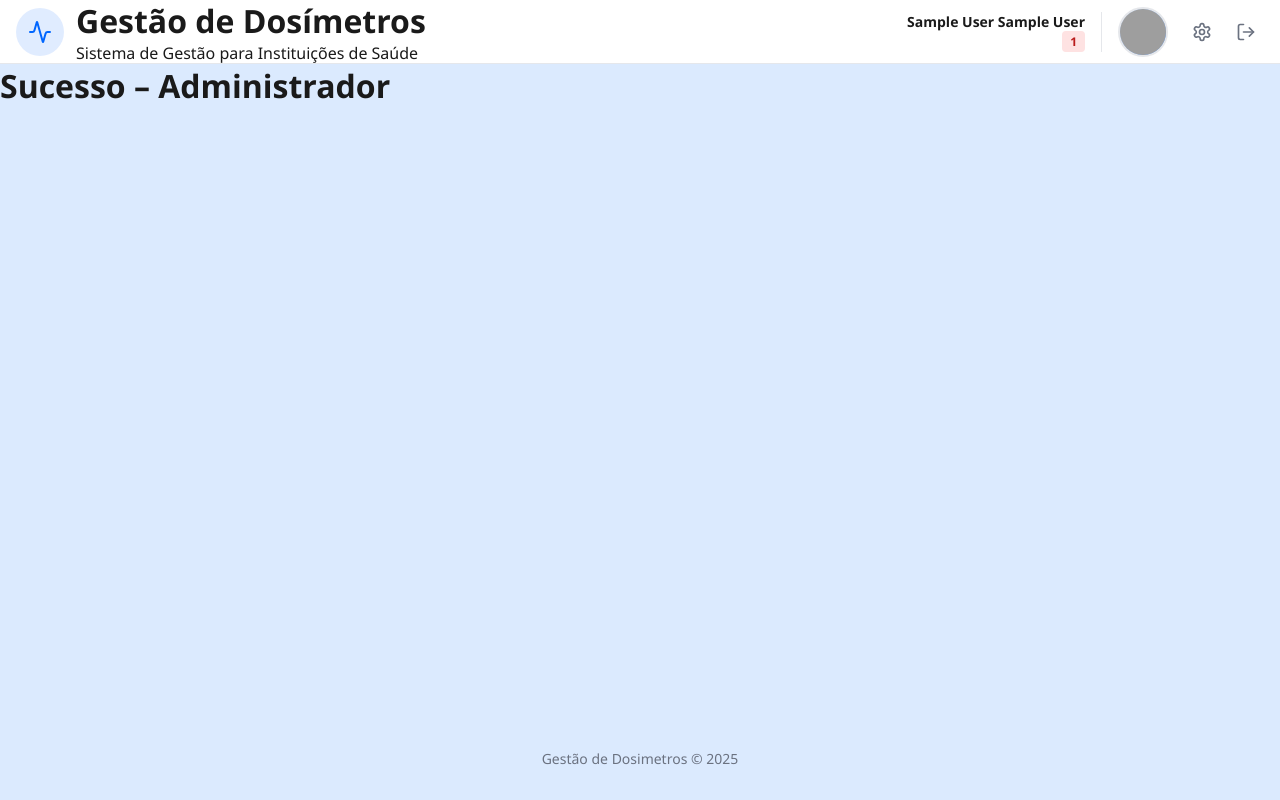
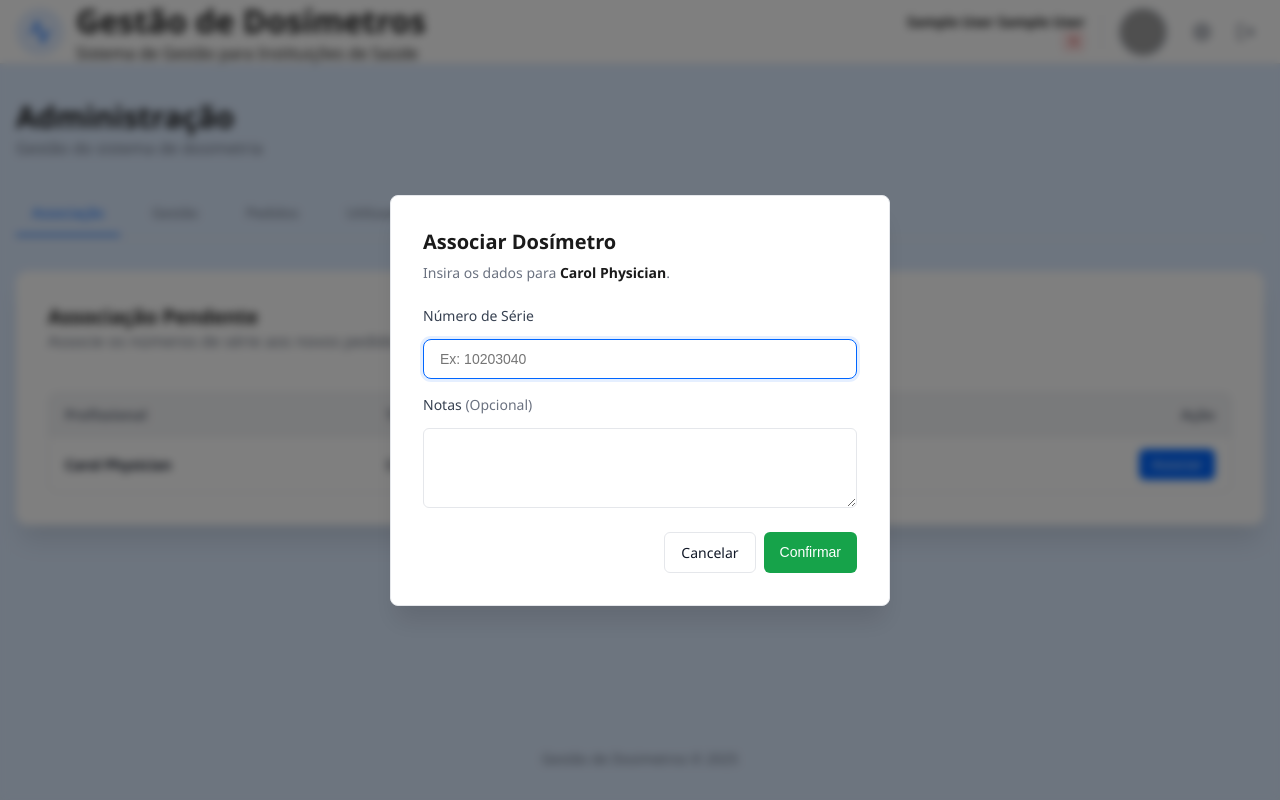
Before and after one commit to beatrizpinho04-debug/c-digo, a PHP site: the page made by admin.php in a window 1280 px wide. Run offline with PHP 8.4, Linux system fonts and the light colour scheme; the visitor is signed in with stand-in values (Sample User, id 1); data comes from the database, SQL or seed files in the repository; both versions use the stored data as it was after the commit; grey boxes are pictures that could not be loaded.

Commit message:
tira script

```diff
--- a/admin.php
+++ b/admin.php
@@ -1,34 +1,66 @@
 <?php
 session_start();
+require_once "database/connection.php";
+require_once "database/admin_db.php";
+require_once "templates/header.php";
+require_once "templates/nav.php";
+require_once "templates/footer.php";
+require_once "templates/admin_views.php";
 
-require_once("templates/header.php");
-require_once("templates/nav.php");
-require_once("templates/footer.php");
-
-//Verifica se existe sessão ativa
-if (!isset($_SESSION['idU'])) {
-    // Se não houver sessão, manda para o login com um erro
-    $_SESSION['login_error'] = "Acesso negado. Por favor faça login.";
+if (!isset($_SESSION['idU']) || $_SESSION['userType'] !== "Administrador") {
     header("Location: index.php");
     exit();
 }
 
-//Verifica se o tipo de utilizador é Administrador
-if ($_SESSION['userType'] !== "Administrador") {
-    header("Location: index.php");
-    exit();
-}
-//Título da Página
-$title = "Administrador";
+$db = getDatabaseConnection();
+$title = "Administração";
+$tab = isset($_GET['tab']) ? $_GET['tab'] : 'associacao';
+
+header_set();
 ?>
-<?php header_set(); ?>
-
 <body>
     <div class="page-wrapper">
         <?php nav_set(); ?>
-        <h1>Sucesso – Administrador</h1>
+
+        <main class="profile-main-container" style="max-width: 80rem;">
+            <div class="mb2">
+                <h1 class="titulo">Administração</h1>
+                <p class="subtítulo">Gestão do sistema de dosimetria</p>
+            </div>
+
+            <?php if (isset($_SESSION['message'])): ?>
+                <div class="alert-container <?php echo ($_SESSION['message_type'] == 'success') ? 'alert-success' : 'alert-error'; ?>">
+                    <?php echo $_SESSION['message']; unset($_SESSION['message']); unset($_SESSION['message_type']); ?>
+                </div>
+            <?php endif; ?>
+
+            <?php renderAdminTabs($tab); ?>
+
+            <?php
+            // 1. Mostrar sempre o conteúdo da aba
+            if ($tab === 'associacao') {
+                $pendingList = getPendingAssociations($db);
+                renderAssociationTable($pendingList); // Desenha a tabela no fundo
+
+                // 2. Se houver pedido de associação, desenha a "janela" por cima
+                if (isset($_GET['associar'])) {
+                    $userToAssociate = isset($_GET['user']) ? $_GET['user'] : 'Utilizador';
+                    renderAssociateForm($_GET['associar'], $userToAssociate);
+                }
+            }
+            elseif ($tab === 'gestao') {
+                echo "<div class='card'><p>Gestão (Em breve)</p></div>";
+            }
+            elseif ($tab === 'pedidos') {
+                echo "<div class='card'><p>Pedidos (Em breve)</p></div>";
+            }
+            elseif ($tab === 'users') {
+                echo "<div class='card'><p>Utilizadores (Em breve)</p></div>";
+            }
+            ?>
+        </main>
+
         <?php renderFooter(); ?>
     </div>
 </body>
-
 </html>
--- a/css/style.css
+++ b/css/style.css
@@ -273,7 +273,6 @@ textarea:focus {
 .comentario-tel {font-size: 0.75rem; color: var(--text-muted); margin-top: 0.25rem}
 .lapis {display:flex; align-items:center; gap:0.5rem;}
 .editActions{display: none; gap: 0.75rem;}
-
 .alert-container {
     padding: 1rem;
     border-radius: 0.5rem;
@@ -283,4 +282,118 @@ textarea:focus {
     gap: 0.5rem;
 }
 .alert-success { background-color: var(--green-light); color: var(--green); border: 1px solid var(--green-light2); }
-.alert-error { background-color: vara(--red); color: #991b1b; border: 1px solid #fecaca; }
+.alert-error { background-color: var(--red-light); color: var(--red); border: 1px solid var(--red-light2); }
+
+
+/* --- ESTILOS ADMINISTRAÇÃO --- */
+
+/* Navegação Interna (Abas) */
+.admin-tabs {
+    display: flex;
+    gap: 1rem;
+    border-bottom: 1px solid var(--border);
+    margin-bottom: 2rem;
+    overflow-x: auto;
+    padding-bottom: 2px;
+}
+
+.tab-link {
+    padding: 0.75rem 1rem;
+    color: var(--text-muted);
+    text-decoration: none;
+    font-size: 0.875rem;
+    font-weight: 500;
+    border-bottom: 2px solid transparent;
+    transition: all 0.2s;
+    white-space: nowrap;
+}
+
+.tab-link:hover { color: var(--text-main); background-color: var(--bg-body); border-radius: 0.375rem 0.375rem 0 0; }
+.tab-link.active { color: var(--primary); border-bottom-color: var(--primary); }
+
+/* Tabela Moderna */
+.table-container {
+    width: 100%;
+    overflow-x: auto;
+    border: 1px solid var(--border);
+    border-radius: 0.5rem;
+    background-color: white;
+}
+
+.admin-table {
+    width: 100%;
+    border-collapse: collapse;
+    font-size: 0.875rem;
+    text-align: left;
+}
+
+.admin-table th {
+    background-color: var(--bg-body);
+    padding: 0.75rem 1rem;
+    font-weight: 600;
+    color: var(--text-muted);
+    border-bottom: 1px solid var(--border);
+}
+
+.admin-table td {
+    padding: 0.75rem 1rem;
+    border-bottom: 1px solid var(--border);
+    color: var(--text-main);
+}
+
+.admin-table tr:last-child td { border-bottom: none; }
+.admin-table tr:hover { background-color: #f9fafb; }
+
+/* Modal (Pop-up) */
+.modal-overlay {
+    position: fixed; top: 0; left: 0; width: 100%; height: 100%;
+    background: rgba(0, 0, 0, 0.5);
+    display: none; /* Oculto por padrão */
+    align-items: center; justify-content: center;
+    z-index: 100;
+    backdrop-filter: blur(2px);
+}
+
+.modal-box {
+    background: white;
+    padding: 2rem;
+    border-radius: 0.5rem;
+    width: 100%; max-width: 400px;
+    box-shadow: 0 10px 25px -5px rgba(0, 0, 0, 0.1);
+    animation: slideDown 0.2s ease-out;
+}
+
+@keyframes slideDown {
+    from { opacity: 0; transform: translateY(-10px); }
+    to { opacity: 1; transform: translateY(0); }
+}
+
+
+/* --- JANELA MODAL (Feita só com CSS) --- */
+.modal-overlay-php {
+    position: fixed;       /* Fica fixo no ecrã */
+    top: 0; left: 0;
+    width: 100%; height: 100%;
+    background-color: rgba(0, 0, 0, 0.5); /* Fundo escuro transparente */
+    backdrop-filter: blur(4px);           /* O tal efeito de desfoque */
+    z-index: 1000;                        /* Fica por cima de tudo */
+    display: flex;
+    align-items: center;
+    justify-content: center;
+}
+
+.modal-box-php {
+    background: white;
+    padding: 2rem;
+    border-radius: 0.5rem;
+    width: 90%;
+    max-width: 500px;      /* Largura máxima da janela */
+    box-shadow: 0 20px 25px -5px rgba(0, 0, 0, 0.1);
+    border: 1px solid var(--border);
+    animation: aparecer 0.3s ease-out;
+}
+
+@keyframes aparecer {
+    from { opacity: 0; transform: translateY(-20px); }
+    to { opacity: 1; transform: translateY(0); }
+}
--- /dev/null
+++ b/database/admin_db.php
@@ -0,0 +1,24 @@
+<?php
+
+// Função para buscar pedidos aprovados que ainda não têm dosímetro (status = 'Por_Associar')
+function getPendingAssociations($db) {
+    $sql = "
+        SELECT
+            DA.idDA,
+            U.name,
+            U.surname,
+            AR.dosimeterType,
+            AR.periodicity,
+            AR.riskCategory
+        FROM DosimeterAssignment DA
+        JOIN ApprovedRequest AR ON DA.idA = AR.idA
+        JOIN User U ON AR.idP = U.idU
+        WHERE DA.status = 'Por_Associar'
+        ORDER BY AR.approvalDate ASC
+    ";
+
+    $stmt = $db->prepare($sql);
+    $stmt->execute();
+    return $stmt->fetchAll();
+}
+?>
--- /dev/null
+++ b/templates/admin_views.php
@@ -0,0 +1,96 @@
+<?php
+// templates/admin_views.php
+
+// 1. Menu (Mantém-se igual)
+function renderAdminTabs($currentTab) {
+    ?>
+    <div class="admin-tabs">
+        <a href="admin.php?tab=associacao" class="tab-link <?php echo $currentTab === 'associacao' ? 'active' : ''; ?>">Associação</a>
+        <a href="admin.php?tab=gestao" class="tab-link <?php echo $currentTab === 'gestao' ? 'active' : ''; ?>">Gestão</a>
+        <a href="admin.php?tab=pedidos" class="tab-link <?php echo $currentTab === 'pedidos' ? 'active' : ''; ?>">Pedidos</a>
+        <a href="admin.php?tab=users" class="tab-link <?php echo $currentTab === 'users' ? 'active' : ''; ?>">Utilizadores</a>
+    </div>
+    <?php
+}
+
+// 2. Tabela (Mantém-se igual)
+function renderAssociationTable($pendingData) {
+    ?>
+    <div class="card">
+        <div style="margin-bottom: 1.5rem;">
+            <h2 style="font-size:1.25rem; font-weight:600;">Associação Pendente</h2>
+            <p class="subtítulo">Associe os números de série aos novos pedidos.</p>
+        </div>
+
+        <?php if (empty($pendingData)): ?>
+            <div class="alert-container alert-success" style="justify-content:center;">✅ Tudo em dia!</div>
+        <?php else: ?>
+            <div class="table-container">
+                <table class="admin-table">
+                    <thead>
+                        <tr>
+                            <th>Profissional</th>
+                            <th>Tipo</th>
+                            <th>Freq.</th>
+                            <th>Risco</th>
+                            <th style="text-align:right;">Ação</th>
+                        </tr>
+                    </thead>
+                    <tbody>
+                        <?php foreach ($pendingData as $row): ?>
+                            <tr>
+                                <td><span style="font-weight:600; color:var(--text-main);"><?php echo htmlspecialchars($row['name'] . ' ' . $row['surname']); ?></span></td>
+                                <td><?php echo htmlspecialchars($row['dosimeterType']); ?></td>
+                                <td><?php echo htmlspecialchars($row['periodicity']); ?></td>
+                                <td><span class="role-badge badge-gray"><?php echo htmlspecialchars($row['riskCategory']); ?></span></td>
+                                <td style="text-align:right;">
+                                    <a href="admin.php?tab=associacao&associar=<?php echo $row['idDA']; ?>&user=<?php echo urlencode($row['name'] . ' ' . $row['surname']); ?>"
+                                       class="btn btn-primary"
+                                       style="padding: 0.4rem 0.8rem; font-size:0.8rem; text-decoration:none;">
+                                        Associar
+                                    </a>
+                                </td>
+                            </tr>
+                        <?php endforeach; ?>
+                    </tbody>
+                </table>
+            </div>
+        <?php endif; ?>
+    </div>
+    <?php
+}
+
+// 3. Formulário "Modal" (Com as novas classes CSS)
+function renderAssociateForm($idDA, $userName) {
+    ?>
+    <div class="modal-overlay-php">
+        <div class="modal-box-php">
+            <h3 style="font-size:1.25rem; font-weight:bold; margin-bottom:0.5rem;">Associar Dosímetro</h3>
+            <p style="font-size:0.875rem; color:var(--text-muted); margin-bottom:1.5rem;">
+                Insira os dados para <span style="font-weight:bold; color:var(--foreground);"><?php echo htmlspecialchars($userName); ?></span>.
+            </p>
+
+            <form action="processa_admin.php" method="POST">
+                <input type="hidden" name="action" value="associar_dosimetro">
+                <input type="hidden" name="idDA" value="<?php echo htmlspecialchars($idDA); ?>">
+
+                <div class="form-group mb1">
+                    <label for="serial" class="profile-label">Número de Série</label>
+                    <input type="text" name="serial" id="serial" class="profile-input" required placeholder="Ex: 10203040" autofocus>
+                </div>
+
+                <div class="form-group mb1_5">
+                    <label for="notes" class="profile-label">Notas <span style="font-weight:normal; color:var(--muted);">(Opcional)</span></label>
+                    <textarea name="notes" id="notes" class="profile-input" style="height: auto; min-height: 80px; resize: vertical; padding: 0.5rem;"></textarea>
+                </div>
+
+                <div style="display:flex; justify-content:flex-end; gap:0.5rem;">
+                    <a href="admin.php?tab=associacao" class="btn btn-cancel" style="text-decoration:none; display:flex; align-items:center;">Cancelar</a>
+                    <button type="submit" class="btn btn-save-profile">Confirmar</button>
+                </div>
+            </form>
+        </div>
+    </div>
+    <?php
+}
+?>
```
Also changed, not shown: database/test.sql (added, +12 -0 lines), perfil.php (+30 -33 lines), processa_admin.php (added, +95 -0 lines), database/dados.db.
